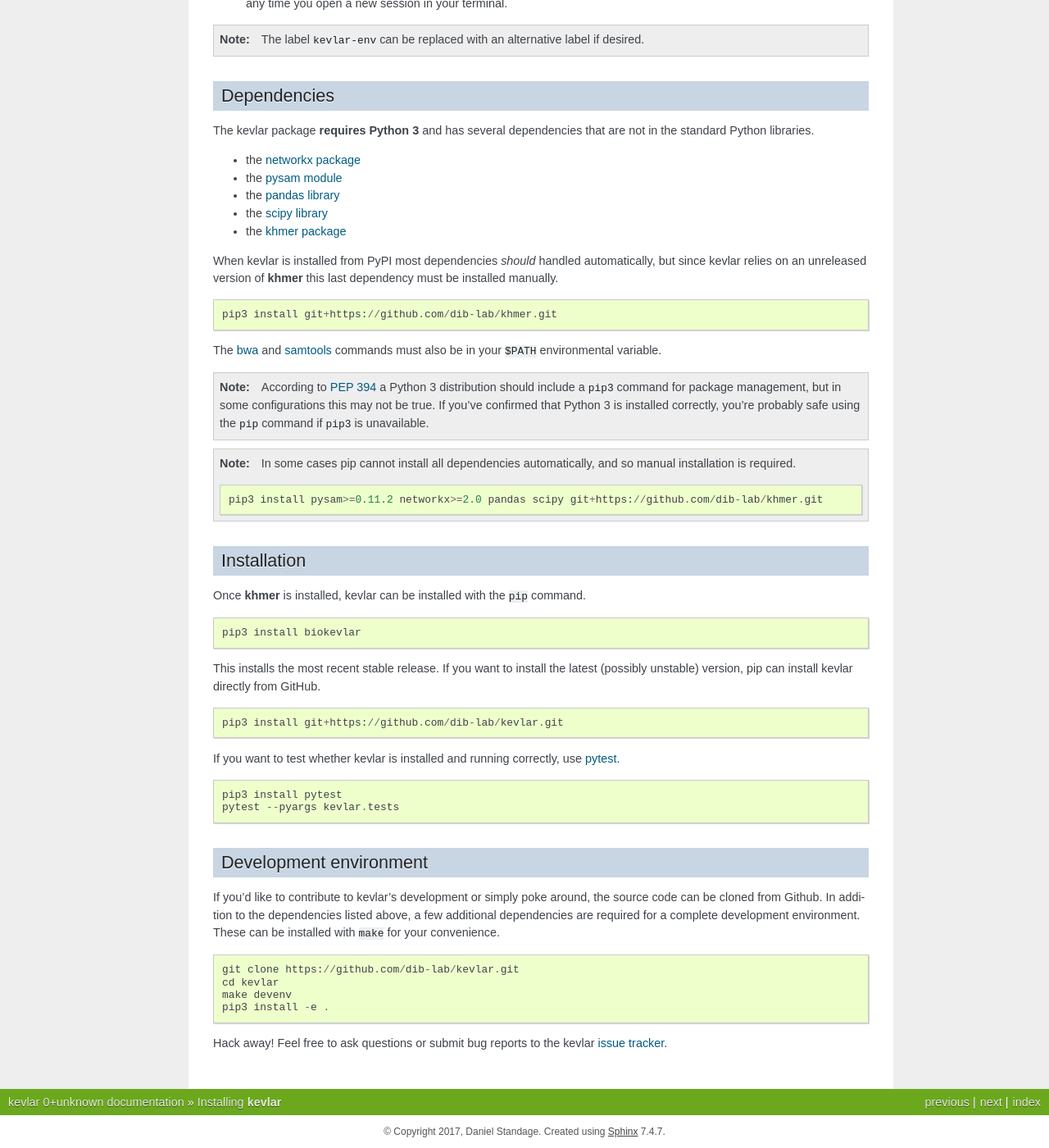
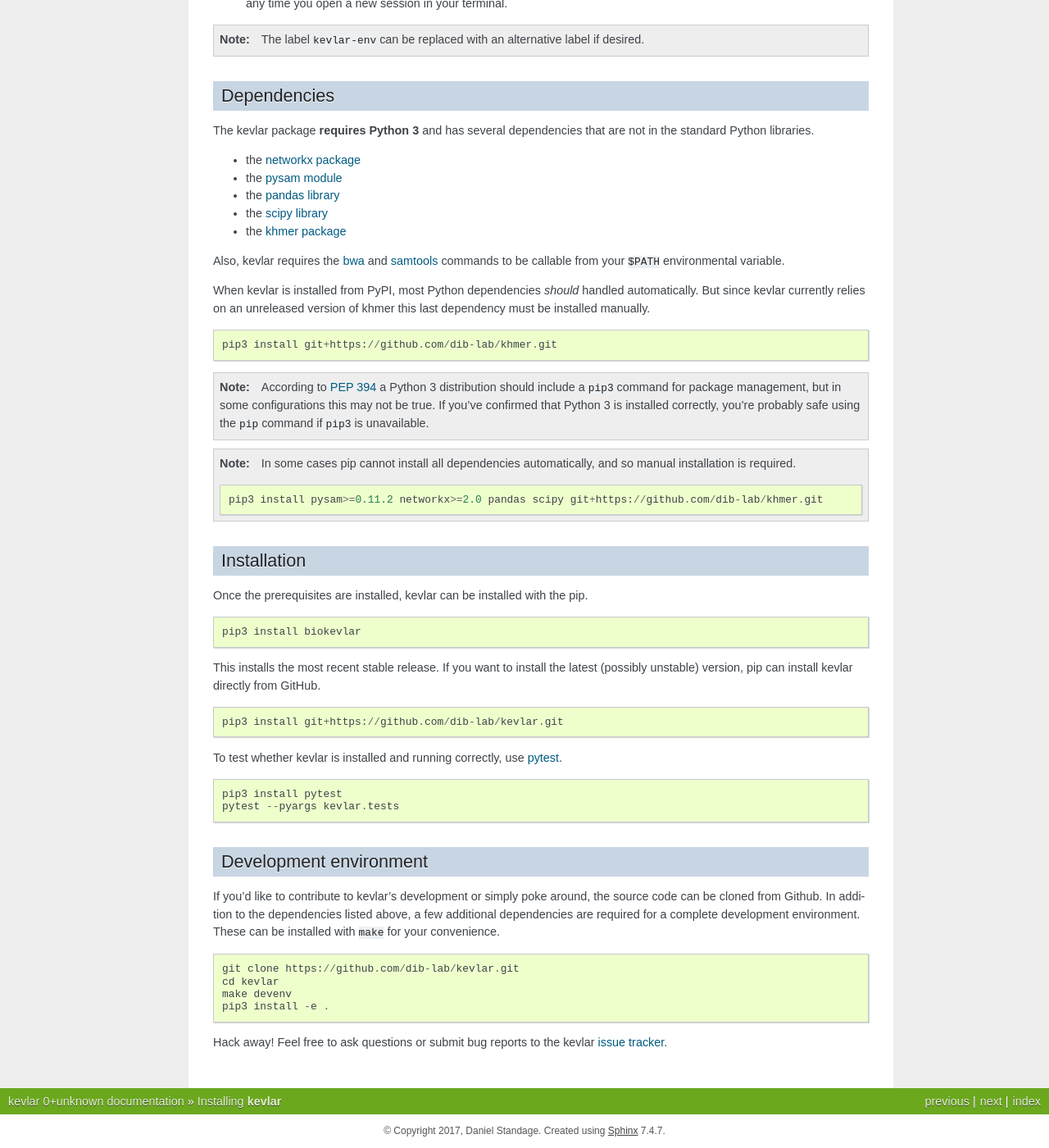
Before and after one commit to kevlar-dev/kevlar, a Sphinx documentation site: the page built from docs/install.rst, in a window 1280 px wide and 1400 px high, scrolled down 520 px. Shown: the whole window at 82% size. Built offline with Sphinx 7.4.7, drawn with Linux system fonts in a browser that asks for light colours.

Commit message:
Docs cleanup

```diff
--- a/docs/install.rst
+++ b/docs/install.rst
@@ -35,14 +35,14 @@ The kevlar package **requires Python 3** and has several dependencies that are n
 - the `scipy library <https://www.scipy.org/>`_
 - the `khmer package <http://khmer.readthedocs.io/>`_
 
-When kevlar is installed from PyPI most dependencies *should* handled automatically, but since kevlar relies on an unreleased version of **khmer** this last dependency must be installed manually.
+Also, kevlar requires the `bwa <https://github.com/lh3/bwa>`_ and `samtools <https://github.com/samtools/samtools>`_ commands to be callable from your ``$PATH`` environmental variable.
+
+When kevlar is installed from PyPI, most Python dependencies *should* handled automatically.
+But since kevlar currently relies on an unreleased version of khmer this last dependency must be installed manually.
 
 .. code::
 
     pip3 install git+https://github.com/dib-lab/khmer.git
-
-The `bwa <https://github.com/lh3/bwa>`_ and `samtools <https://github.com/samtools/samtools>`_ commands must also be in your ``$PATH`` environmental variable.
-
 
 .. note::
 
@@ -61,7 +61,7 @@ The `bwa <https://github.com/lh3/bwa>`_ and `samtools <https://github.com/samtoo
 Installation
 ------------
 
-Once **khmer** is installed, kevlar can be installed with the :code:`pip` command.
+Once the prerequisites are installed, kevlar can be installed with the pip.
 
 .. code::
 
@@ -74,7 +74,7 @@ If you want to install the latest (possibly unstable) version, pip can install k
 
     pip3 install git+https://github.com/dib-lab/kevlar.git
 
-If you want to test whether kevlar is installed and running correctly, use `pytest <https://docs.pytest.org/>`_.
+To test whether kevlar is installed and running correctly, use `pytest <https://docs.pytest.org/>`_.
 
 .. code::
 
--- a/docs/quick-start.rst
+++ b/docs/quick-start.rst
@@ -4,8 +4,8 @@ Quick start
 If you have not already done so, install kevlar using :doc:`the following instructions <install>`.
 
 This gives a crash course on running kevlar's simplex analysis workflow.
-The ``kevlar simplex`` command should be able to run on a laptop in about 5 minutes while consuming less than 200 Mb of RAM for this demo data set.
-The results should include 5 variant calls: a 300 bp insertion and 4 single-nucleotide variants.
+The ``kevlar simplex`` command should be able to run on a laptop in less than 5 minutes while consuming less than 200 Mb of RAM for this demo data set.
+The results (``variant-calls.vcf``) should include 5 variant calls: a 300 bp insertion and 4 single-nucleotide variants.
 
 A :doc:`more detailed tutorial is available <tutorial>`, and a complete listing of all available configuration options for each script can be found in :doc:`the CLI documentation <cli>`, or by executing ``kevlar <subcommand> -h`` in the terminal.
 
```
Also changed, not shown: docs/cli.rst (+36 -16 lines), 1 other file.
